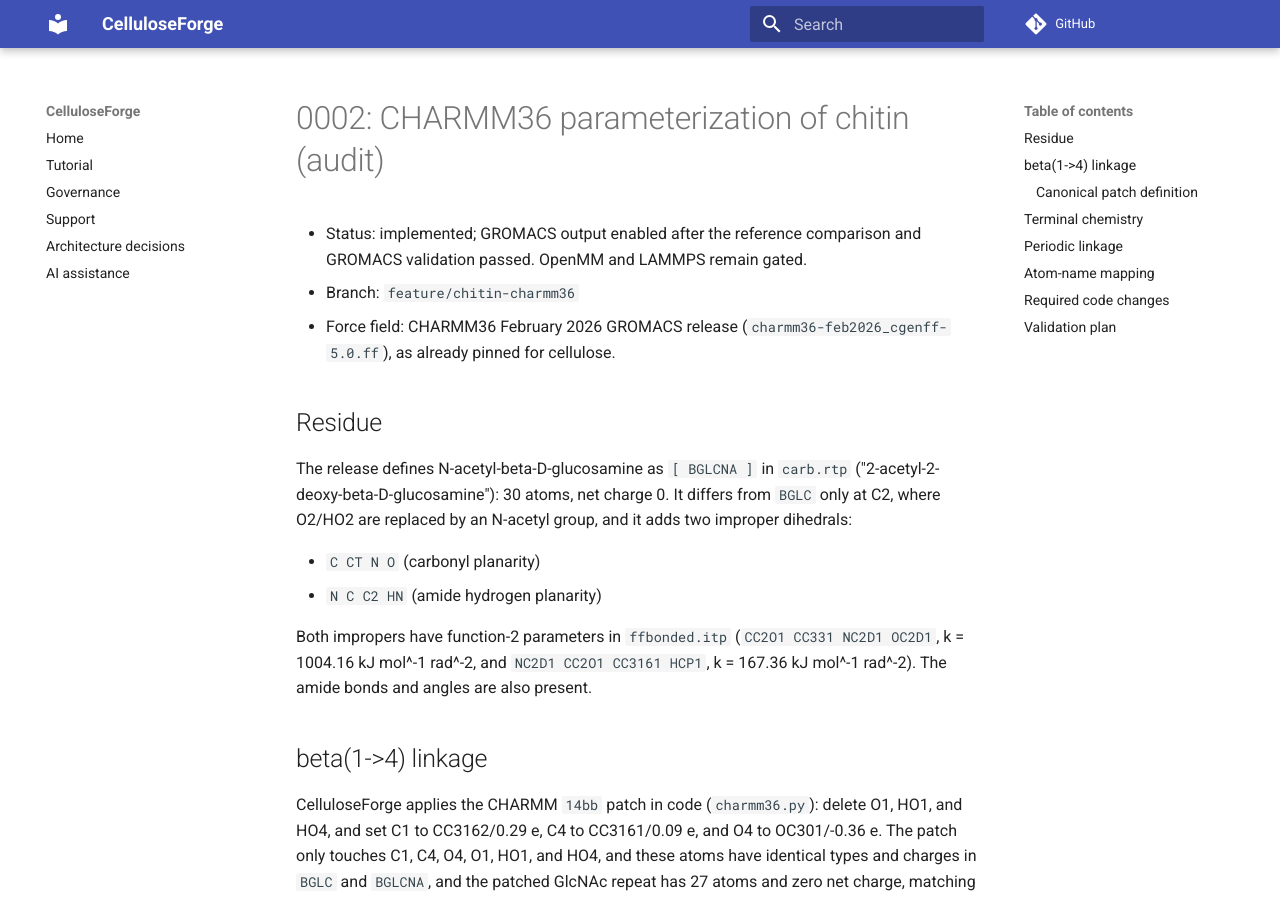
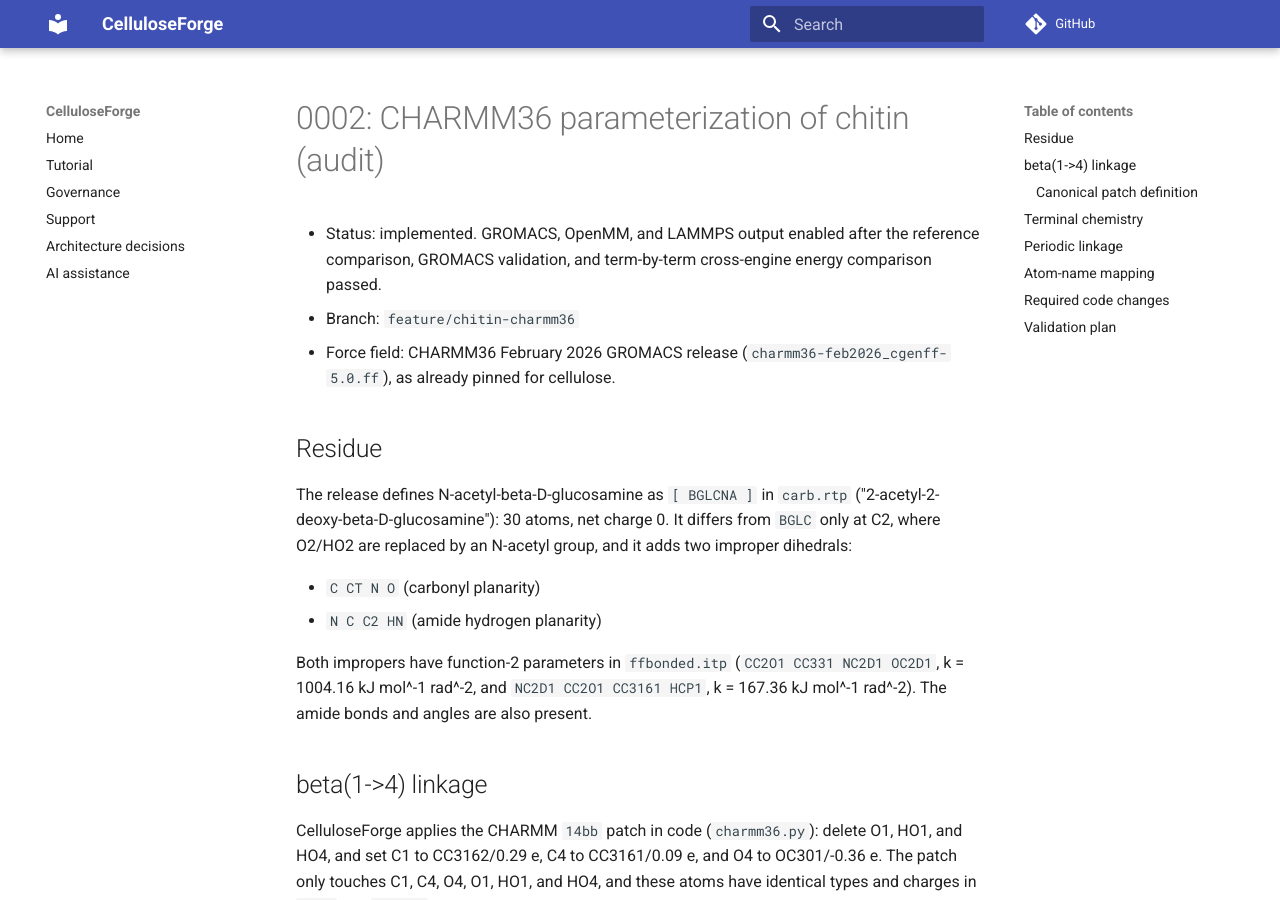
Before and after one commit to askforarun/cellulose-forge, an MkDocs documentation site: the page built from docs/decisions/0002-charmm36-chitin-audit.md, in a window 1280 px wide and 900 px high. Built offline with MkDocs 1.6.1 and Material for MkDocs 9.7.7, drawn with Linux system fonts in a browser that asks for light colours; comment, search, counter and statistics services are not loaded.

Commit message:
Enable OpenMM and LAMMPS output for CHARMM36 chitin
Lift the per-engine gate now that the term-by-term cross-engine
comparison passes. The build report's validation scope lists all three
engines and points to the cross-engine results. CLI tests build alpha
periodic and beta finite slabs for GROMACS, OpenMM and LAMMPS and check
the improper counts, improper_style harmonic, and the OpenMM improper
force. README, CHANGELOG and the audit decision are updated.

Co-Authored-By: Claude Opus 5.5 <noreply@anthropic.com>

```diff
--- a/docs/decisions/0002-charmm36-chitin-audit.md
+++ b/docs/decisions/0002-charmm36-chitin-audit.md
@@ -1,7 +1,8 @@
 # 0002: CHARMM36 parameterization of chitin (audit)
 
-- Status: implemented; GROMACS output enabled after the reference comparison
-  and GROMACS validation passed. OpenMM and LAMMPS remain gated.
+- Status: implemented. GROMACS, OpenMM, and LAMMPS output enabled after the
+  reference comparison, GROMACS validation, and term-by-term cross-engine
+  energy comparison passed.
 - Branch: `feature/chitin-charmm36`
 - Force field: CHARMM36 February 2026 GROMACS release
   (`charmm36-feb2026_cgenff-5.0.ff`), as already pinned for cellulose.
```
Also changed, not shown: CHANGELOG.md (+7 -1 lines), README.md (+17 -4 lines), 2 other files.
